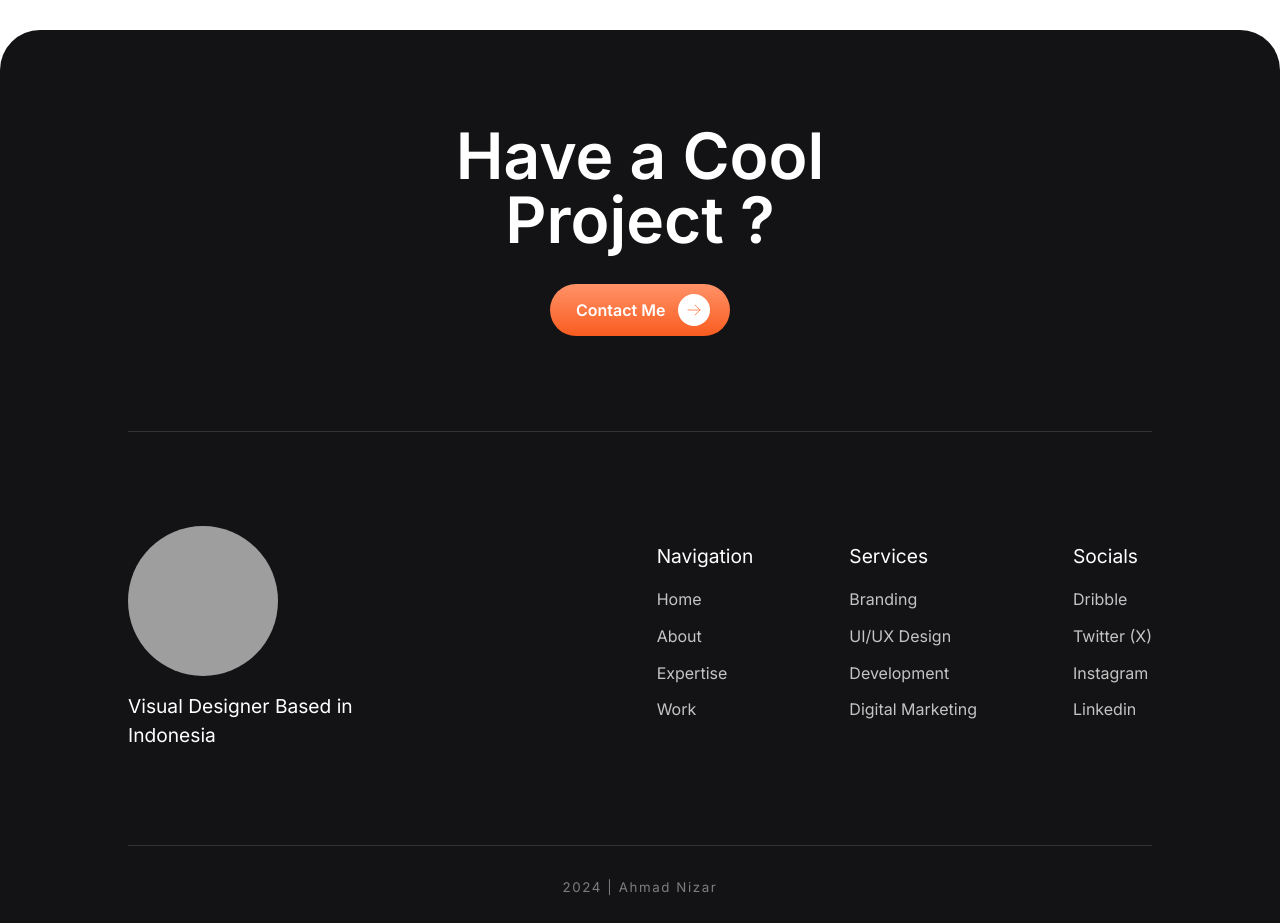
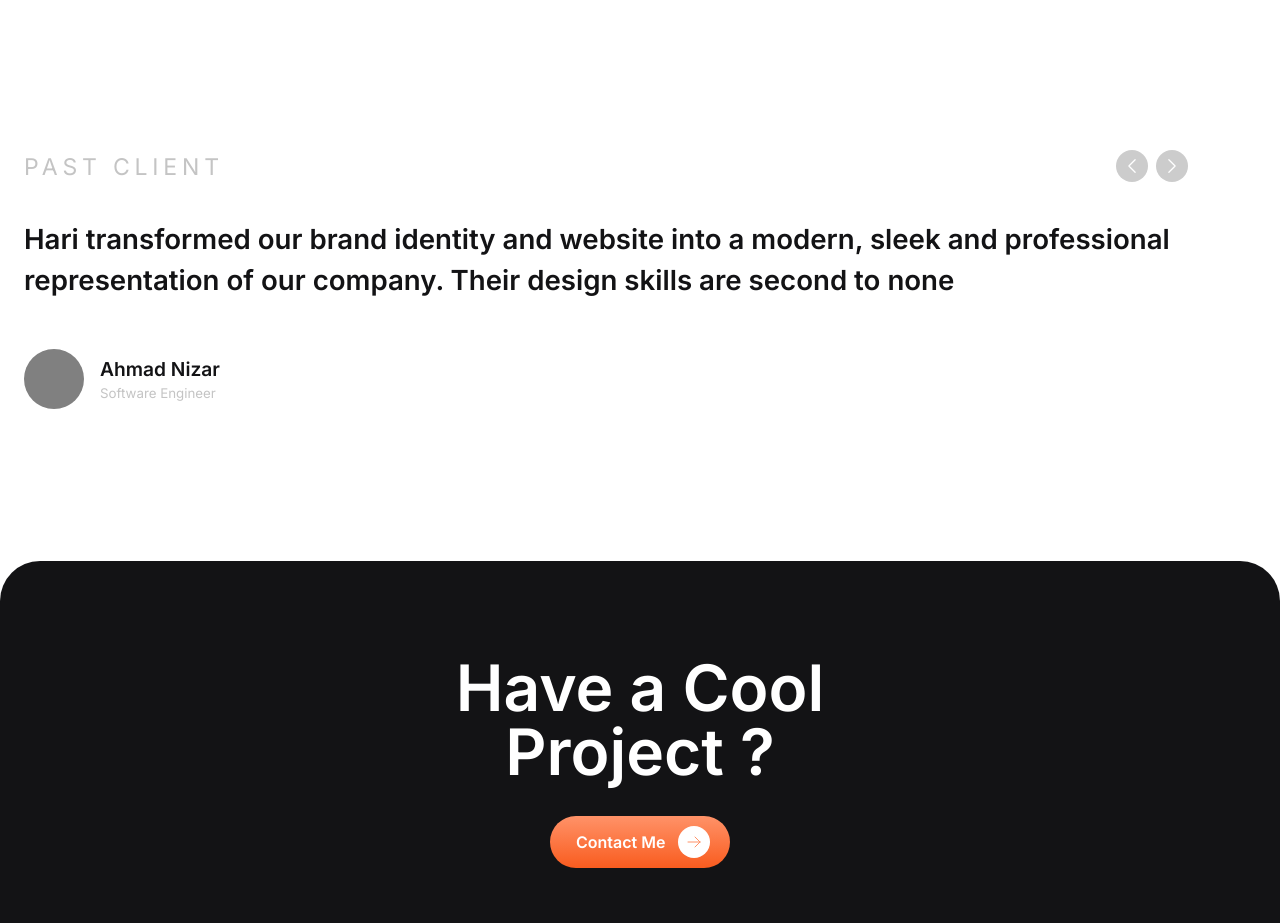
Before and after one commit to ahmadnzr/web-hari-fe, a Next.js app: page / in a window 1280 px wide. Shown: the part 3407-4330 px from the top of the page. Built offline with nearby package versions, Linux system fonts and the light colour scheme; grey boxes are pictures that could not be loaded.

Commit message:
ui: review section

```diff
--- a/src/app/page.tsx
+++ b/src/app/page.tsx
@@ -187,6 +187,37 @@ export default function Home() {
           </ProjectCard>
         </Project>
       </Service>
+      <Review>
+        <div className="review_title">
+          <SectionTitle>Past Client</SectionTitle>
+          <SlideButton>
+            <NavigationButton $type="prev" $dark>
+              <ChevronRightIcon className="nav-btn_icon" />
+            </NavigationButton>
+            <NavigationButton $type="next" $dark>
+              <ChevronRightIcon className="nav-btn_icon" />
+            </NavigationButton>
+          </SlideButton>
+        </div>
+        <ReviewItem>
+          <Text className="review_text" $size="xl" $weight="semiBold">
+            Hari transformed our brand identity and website into a modern, sleek
+            and professional representation of our company. Their design skills
+            are second to none
+          </Text>
+          <ReviewUser>
+            <ReviewAvatar></ReviewAvatar>
+            <div>
+              <Text $weight="semiBold" $size="md">
+                Ahmad Nizar
+              </Text>
+              <Text $size="xs" $color="gray">
+                Software Engineer
+              </Text>
+            </div>
+          </ReviewUser>
+        </ReviewItem>
+      </Review>
       <Footer>
         <FooterTitle>
           <Text className="footer_title" $size="xxl" $weight="semiBold">
@@ -271,11 +302,11 @@ const NavItem = styled.div<{ $width?: string; $active?: boolean }>`
 
 const Container = styled.section`
   width: 95%;
+  padding: 24px;
   margin: 0 auto;
 `;
 
 const DarkContainer = styled(Container)`
-  padding: 24px;
   border-radius: 40px;
 
   color: ${(props) => props.theme.color.light};
@@ -442,12 +473,16 @@ const SlideButton = styled.div`
   }
 `;
 
-const NavigationButton = styled.button<{ $type?: "prev" | "next" }>`
+const NavigationButton = styled.button<{
+  $type?: "prev" | "next";
+  $dark?: boolean;
+}>`
   width: 32px;
   height: 32px;
   border-radius: 32px;
   border: none;
-  background: rgba(255, 255, 255, 0.4);
+  background: ${(props) =>
+    props.$dark ? "rgba(0, 0, 0, 0.4)" : "rgba(255, 255, 255, 0.4);"};
   opacity: 0.5;
   cursor: pointer;
   transform: ${(props) =>
@@ -540,6 +575,37 @@ const ProjectButton = styled.button`
   }
 `;
 
+const Review = styled(Container)`
+  margin: 8rem 0;
+  & .review_title {
+    display: flex;
+    justify-content: space-between;
+  }
+
+  & .review_text {
+    padding: 2rem 0;
+  }
+`;
+
+const ReviewItem = styled.div`
+  display: flex;
+  flex-direction: column;
+  gap: 1rem;
+`;
+
+const ReviewUser = styled.div`
+  display: flex;
+  align-items: center;
+  gap: 1rem;
+`;
+
+const ReviewAvatar = styled.div`
+  width: 60px;
+  height: 60px;
+  border-radius: 60px;
+  background: gray;
+`;
+
 const Footer = styled(DarkContainer)`
   width: 100%;
   min-height: 900px;
```
